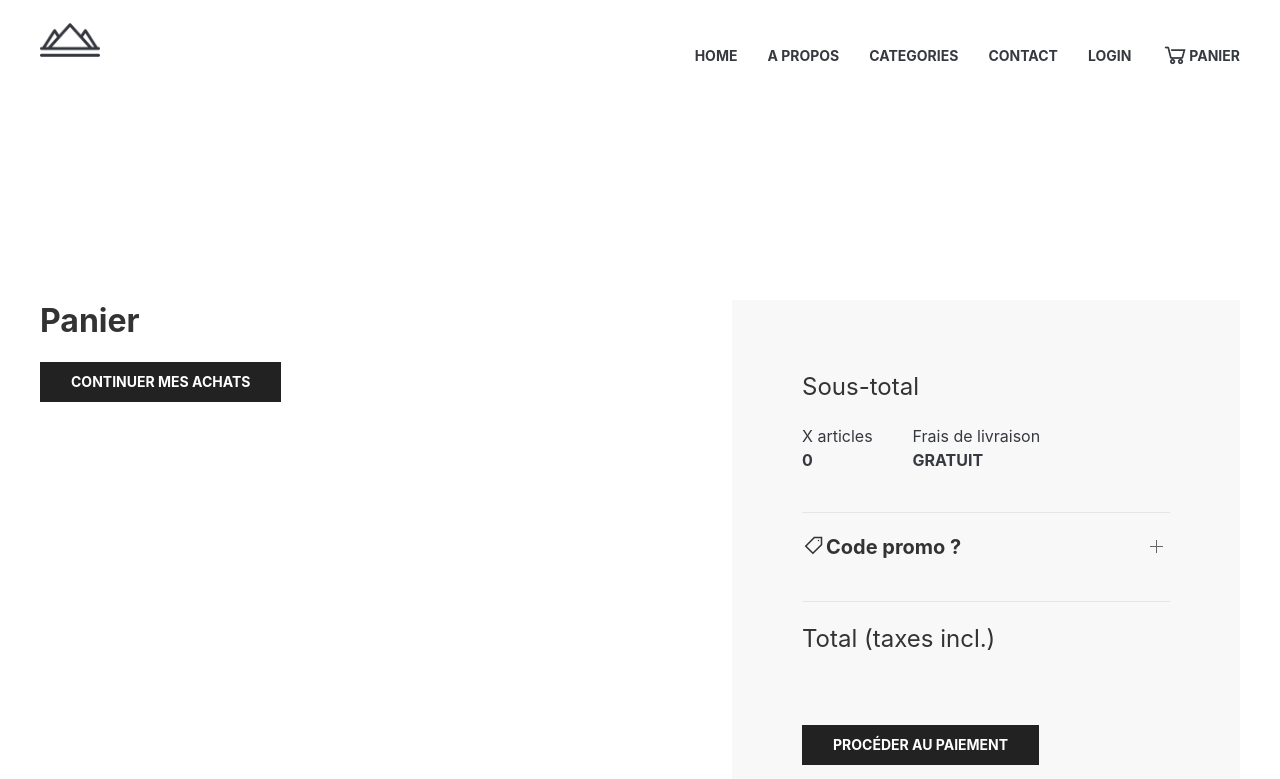
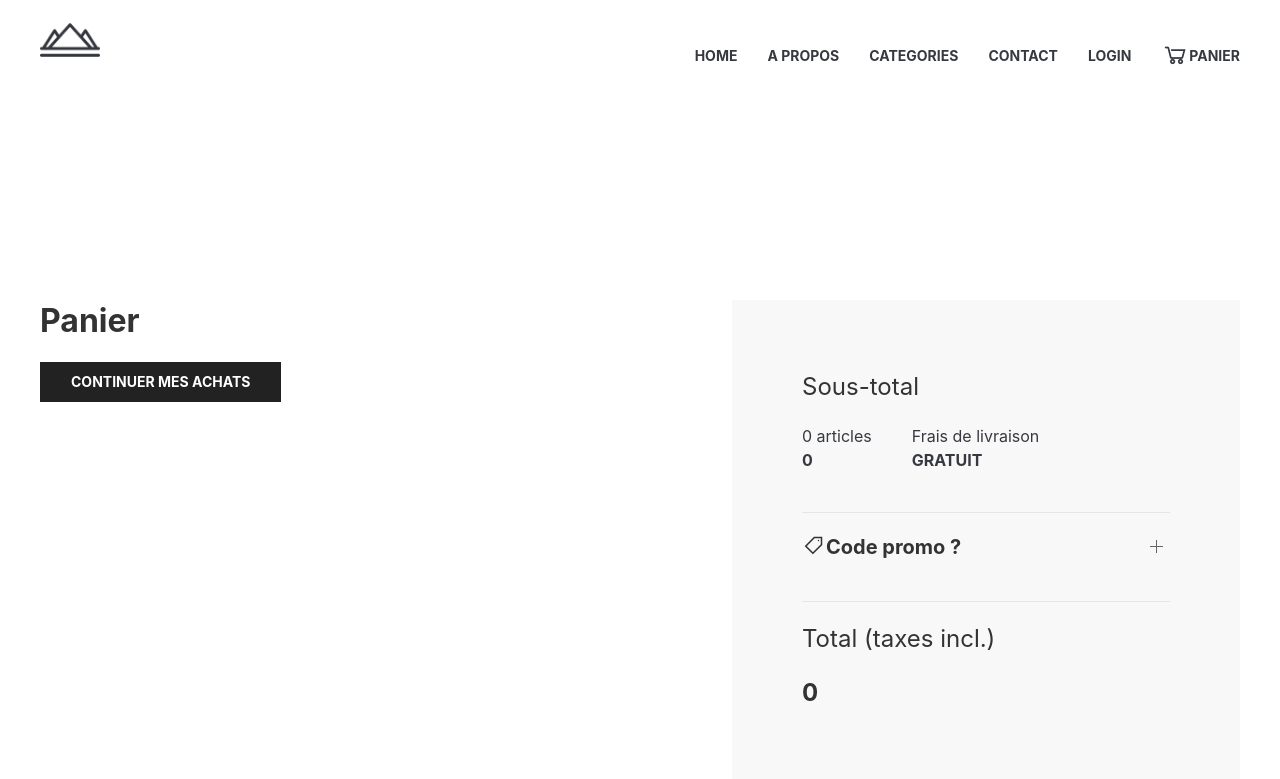
Before and after one commit to LionelENSFELDER/nextjs-eshop, a Next.js app: page /cart in a window 1280 px wide. Shown: the top 779 px of the page. Built offline with nearby package versions, Linux system fonts and the light colour scheme.

Commit message:
fix(cart page): add local state to manage prices and discount

```diff
--- a/components/cart-product-card.js
+++ b/components/cart-product-card.js
@@ -67,7 +67,7 @@ export default function cartProductCard({product}){
           </div>
         </div>
       </div>
-      <hr class="uk-divider-small"></hr>
+      <hr className="uk-divider-small"></hr>
     </div>
   )
 }
--- a/pages/cart.js
+++ b/pages/cart.js
@@ -1,26 +1,84 @@
-import { useContext, useState } from 'react';
+import { useContext, useState, useEffect } from 'react';
+import Link from 'next/link';
 import cartContext from '../contexts/context';
 import CustomHeadComponent from '../components/custom-head';
 import NavbarComponent from '../components/navbar';
 import CartProductCard from '../components/cart-product-card';
 import FooterComponent from '../components/footer';
 
-export default function CartPage(){
+export default function CartPage() {
 
-  const {cart, actions} = useContext(cartContext);
+  const { cart, actions } = useContext(cartContext);
+  const [subTotal, setSubTotal] = useState(0);
+  const [total, setTotal] = useState(0);
+  const [discount, setDiscount] = useState(0);
+  const [productCount, setProductCount] = useState(0);
 
-  const totalProductsPrice = () => {
-    var total = 0;
-    cart.map(product =>{
-      let unitPrice = product.price;
-      let quantity = product.quantity;
-      let totalForThisProduct = unitPrice * quantity;
-      total = total + totalForThisProduct;
-    });
-    return parseFloat(total.toFixed(2));
+  useEffect(() => {
+    productsCounter();
+    calcSubTotal();
+    calcTotal();
+  });
+
+  const calcSubTotal = () => {
+    let result = 0;
+    if(cart !== []){
+      cart.map(product => {
+        let totalForThisProduct = product.price * product.quantity;
+        result = result + totalForThisProduct;
+      });
+      setSubTotal(result);
+    }
   }
 
-  return(
+  const calcTotal = () => {
+    let result = 0;
+    if(cart !== []){
+      cart.map(product => {
+        let totalForThisProduct = product.price * product.quantity;
+        result = result + totalForThisProduct;
+      });
+      result = result - (discount * result)
+      setTotal(result);
+    }
+  }
+
+  const productsCounter = () => {
+    let counter = 0;
+    if(cart !== []){
+      for (const product of cart) {
+        counter += 1;
+      }
+    }
+    setProductCount(counter);
+  }
+
+  const promoCodes = [
+    {
+      'code' : 'FRENCH',
+      'discount' : 10,
+      'time' : 604800,
+      'start' : "01012021"
+    },
+    {
+      'code' : 'BLACK',
+      'discount' : 50,
+      'time' : 604800,
+      'start' : "16112021"
+    }
+  ]
+
+  const setPromo = (e) => {
+    let discount = 0;
+    let value = e.target.value;
+    promoCodes.forEach(element => {
+      if(element.code === value){
+        setDiscount(element.discount / 100);
+      }
+    });
+  }
+
+  return (
     <div>
       <CustomHeadComponent />
       <main>
@@ -29,19 +87,21 @@ export default function CartPage(){
         </header>
         <div className="uk-height-medium"></div>
         <section className="uk-container uk-container-xlarge">
-          {Array.isArray(cart)&&
+          {Array.isArray(cart) &&
             <div className="uk-container">
               <div className="uk-grid-large" uk-grid="true">
                 <div className="uk-width-1-1 uk-width-3-5@m">
                   <div className="uk-card">
                     <h2 className="uk-text-bold">Panier</h2>
-                    {cart.map(product =>{
-                      return(
-                        <CartProductCard product={product} key={product._id}/>
+                    {cart.map(product => {
+                      return (
+                        <CartProductCard product={product} key={product._id} />
                       )
                     })}
                     <div className="uk-text-left">
-                      <a href="/" className="uk-button uk-button-secondary">Continuer mes achats</a>
+                      <Link href="/">
+                        <a className="uk-button uk-button-secondary">Continuer mes achats</a>
+                      </Link>
                     </div>
                   </div>
                 </div>
@@ -51,12 +111,12 @@ export default function CartPage(){
                     <h3 className="uk-card-title">Sous-total</h3>
                     <div className="uk-margin-medium-bottom" uk-grid="true">
                       <div>
-                        <span className="uk-text-normal">X articles</span><br/>
-                        {totalProductsPrice()}
+                        <span className="uk-text-normal">{productCount} articles</span><br />
+                        {subTotal}
                       </div>
                       <div>
                         <p>
-                          <span className="uk-text-normal">Frais de livraison</span><br/>
+                          <span className="uk-text-normal">Frais de livraison</span><br />
                           GRATUIT
                         </p>
                       </div>
@@ -65,11 +125,11 @@ export default function CartPage(){
                     <div className="uk-margin-medium-bottom">
                       <ul uk-accordion="true">
                         <li>
-                          <a className="uk-accordion-title" href="#"><i className="uk-text-lead las la-tag"></i><span class="uk-text-top">Code promo ?</span></a>
-                          <div class="uk-accordion-content">
+                          <a className="uk-accordion-title" href="#"><i className="uk-text-lead las la-tag"></i><span className="uk-text-top">Code promo ?</span></a>
+                          <div className="uk-accordion-content">
                             <form>
-                              <div class="uk-margin" uk-margin="true">
-                                  <input class="uk-input uk-form-width-large uk-form-large" type="text" placeholder="Ex : FRENCHDAYS" />
+                              <div className="uk-margin" uk-margin="true">
+                                <input className="uk-input uk-form-width-large uk-form-large" type="text" placeholder="Ex : FRENCH" onChange={setPromo}/>
                               </div>
                             </form>
                           </div>
@@ -79,7 +139,7 @@ export default function CartPage(){
                     <hr />
                     <div>
                       <h3 className="uk-card-title">Total (taxes incl.)</h3>
-                      <span className="uk-text-lead"></span>
+                      <span className="uk-text-lead">{ total }</span>
                     </div>
                     <div className="uk-text-left uk-margin-large-top">
                       <a href="/" className="uk-button uk-button-secondary">Procéder au paiement</a>
```
